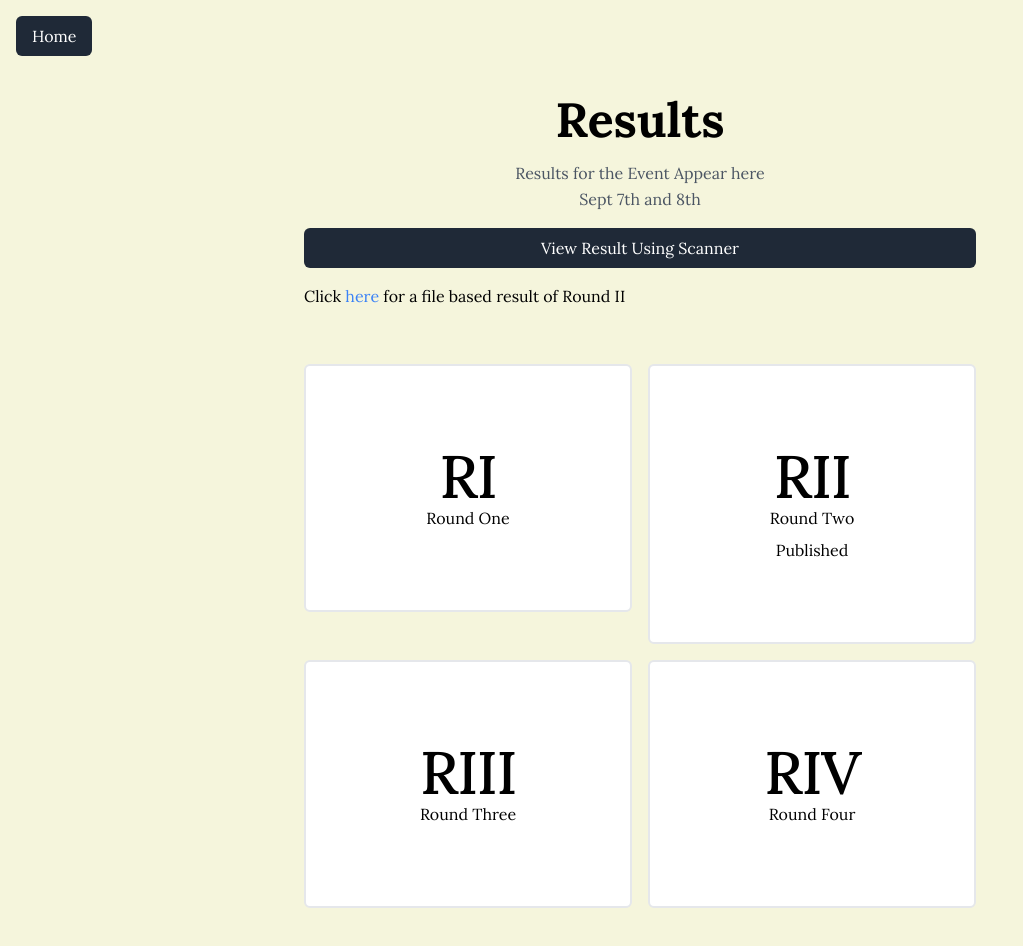
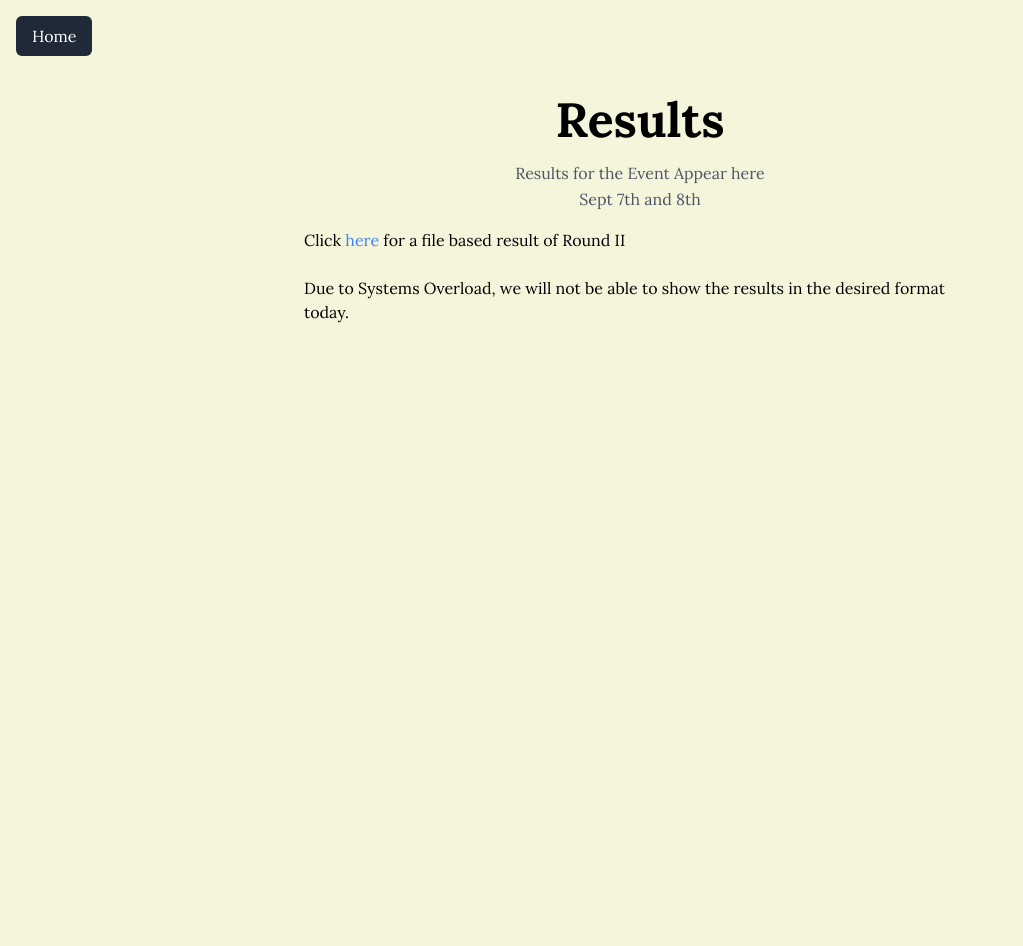
Before and after one commit to SX3C/sxcsf, a React (Create React App) app: page /results in a window 1280 px wide. Shown: the top 946 px of the page, without its empty margins (0-1023 px from the left). After the commit the page ends 800 px from the top, so only its background shows below. Built offline with nearby package versions, Linux system fonts and the light colour scheme.

Commit message:
chore: remove react views with file based results

```diff
--- a/src/pages/Results.js
+++ b/src/pages/Results.js
@@ -25,16 +25,21 @@ export default function Results() {
           </div>
 
           <div className="max-w-2xl mx-auto">
-            <Link to="/scanner-result">
+            {/* <Link to="/scanner-result">
             <button className="bg-gray-800 text-white px-4 py-2 rounded-md w-full mt-4">
               View Result Using Scanner
             </button>
-          </Link>
+          </Link>             */}
 
         <div className="mt-4">
-            Click <a className="text-blue-500" href="https://drive.google.com/file/d/1xqozvF0HDXUHXet7NIpPOQxXY-c7gNny/view?usp=sharing"> here </a> for a file based result of Round II
+            Click <a className="text-blue-500" href="https://docs.google.com/spreadsheets/d/1Zph78rgH7iuBACZfiVFxSw1-q8hPJhX_HVn2e6iLlEU/edit?usp=sharing"> here </a> for a file based result of Round II
         </div>
-          <div class="grid gap-4 grid-cols-2 mt-14">
+
+        <br/>
+
+        Due to Systems Overload, we will not be able to show the results in the desired format today.
+
+          {/* <div class="grid gap-4 grid-cols-2 mt-14">
             <Link to="/results/1">
               <div class="overflow-hidden bg-white border-2  border-gray-200 rounded-md py-20 text-center">
                 <p class="text-6xl font-medium tracking-tight">RI</p>
@@ -63,7 +68,7 @@ export default function Results() {
                 <p>Round Four</p>
               </div>
             </Link>
-          </div>
+          </div> */}
 
 
       </div>
```
